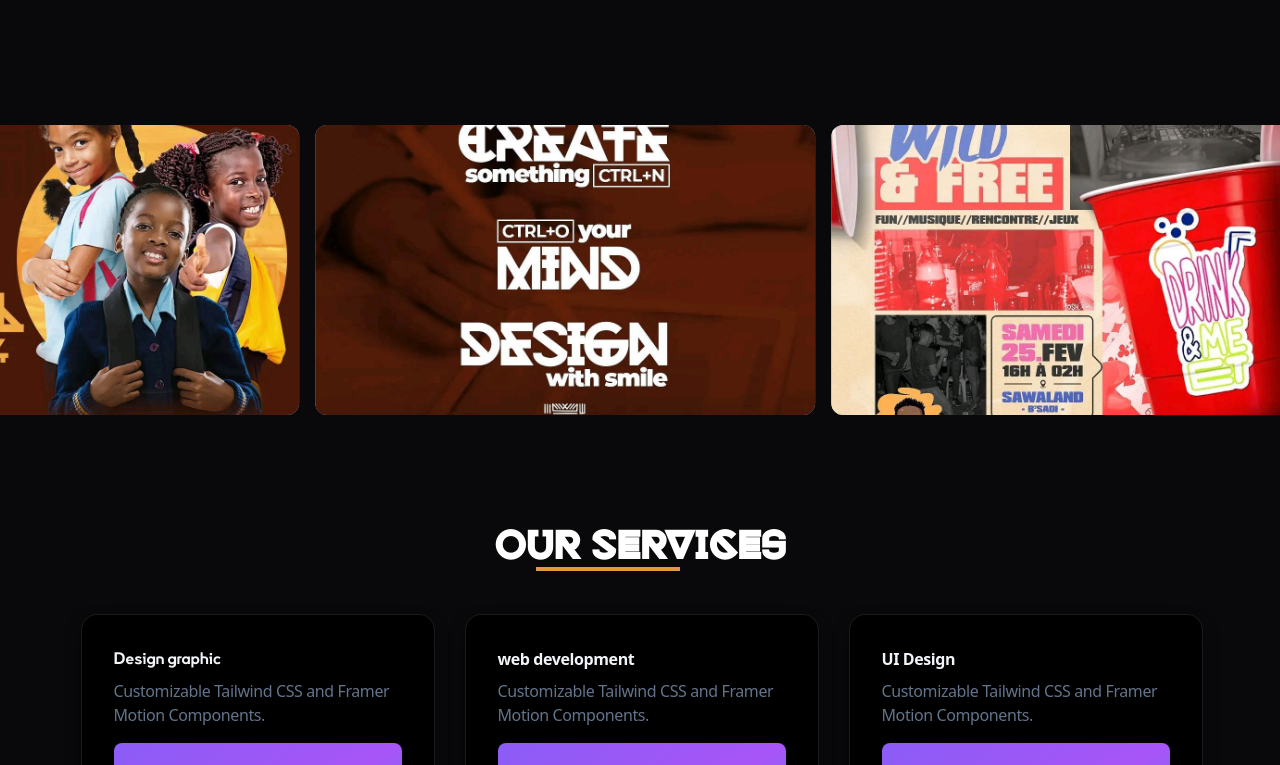
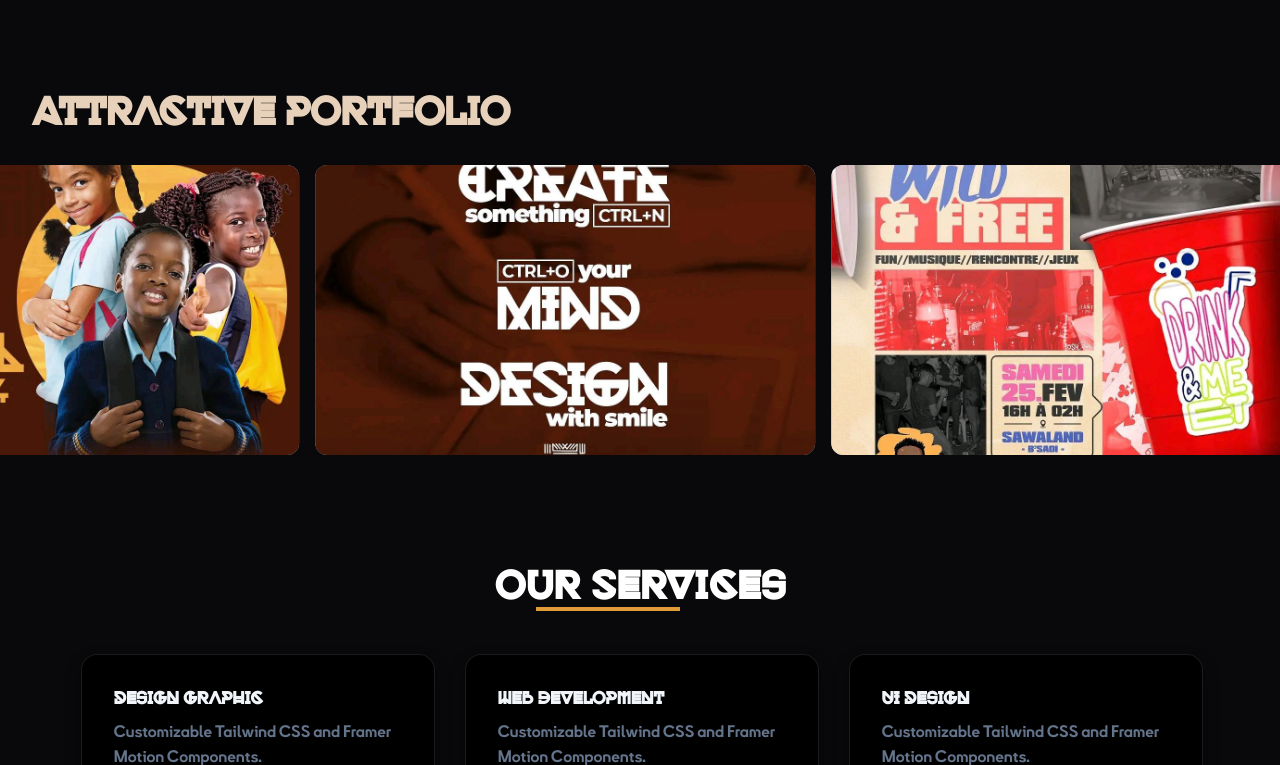
Before and after one commit to Level237/agency-cameroon, a Next.js app: page / in a window 1280 px wide. Shown: the part 875-1640 px from the top of the page. Built offline with nearby package versions, Linux system fonts and the light colour scheme.

Commit message:
attractif portfolio

```diff
--- a/app/page.tsx
+++ b/app/page.tsx
@@ -25,6 +25,7 @@ export default function Home() {
 </section>
    <section className="container m-auto mt-36">
     <div className="mb-20">
+      <h1 className="mt-10 font-primary text-2xl font-bold tracking-tight text-[#e8d1bb] sm:text-4xl">Attractive Portfolio</h1>
     <InfiniteCarousel/>
     </div>
 
@@ -38,11 +39,11 @@ export default function Home() {
         link="home"
       >
         <div className="flex basis-full flex-col p-4 tracking-tight text-slate-100/50 sm:basis-1/2 w-[20rem] h-[20rem] ">
-          <h3 className="max-w-xs !pb-2 !m-0 font-bold font-secondary text-[#e8d1bb]  text-base text-slate-100">
+          <h3 className="max-w-xs !pb-2 !m-0 font-bold font-primary text-[#e8d1bb]  text-base text-slate-100">
             Design graphic
           </h3>
           <div className="text-base !m-0 !p-0 font-normal">
-            <span className="text-slate-500 ">
+            <span className="text-slate-500 font-secondary">
               Customizable Tailwind CSS and Framer Motion Components.
             </span>
           </div>
@@ -54,11 +55,11 @@ export default function Home() {
         link="home"
       >
         <div className="flex basis-full flex-col p-4 tracking-tight text-slate-100/50 sm:basis-1/2 w-[20rem] h-[20rem] ">
-          <h3 className="max-w-xs !pb-2 !m-0 font-bold  text-base text-slate-100">
+          <h3 className="max-w-xs !pb-2 !m-0 font-bold font-primary  text-base text-slate-100">
             web development
           </h3>
           <div className="text-base !m-0 !p-0 font-normal">
-            <span className="text-slate-500 ">
+            <span className="text-slate-500 font-secondary">
               Customizable Tailwind CSS and Framer Motion Components.
             </span>
           </div>
@@ -70,11 +71,11 @@ export default function Home() {
         link="/web"
       >
         <div className="flex basis-full flex-col p-4 tracking-tight text-slate-100/50 sm:basis-1/2 w-[20rem] h-[20rem] ">
-          <h3 className="max-w-xs !pb-2 !m-0 font-bold  text-base text-slate-100">
+          <h3 className="max-w-xs !pb-2 !m-0 font-bold font-primary   text-base text-slate-100">
             UI Design
           </h3>
           <div className="text-base !m-0 !p-0 font-normal">
-            <span className="text-slate-500 ">
+            <span className="text-slate-500 font-secondary">
               Customizable Tailwind CSS and Framer Motion Components.
             </span>
           </div>
```
